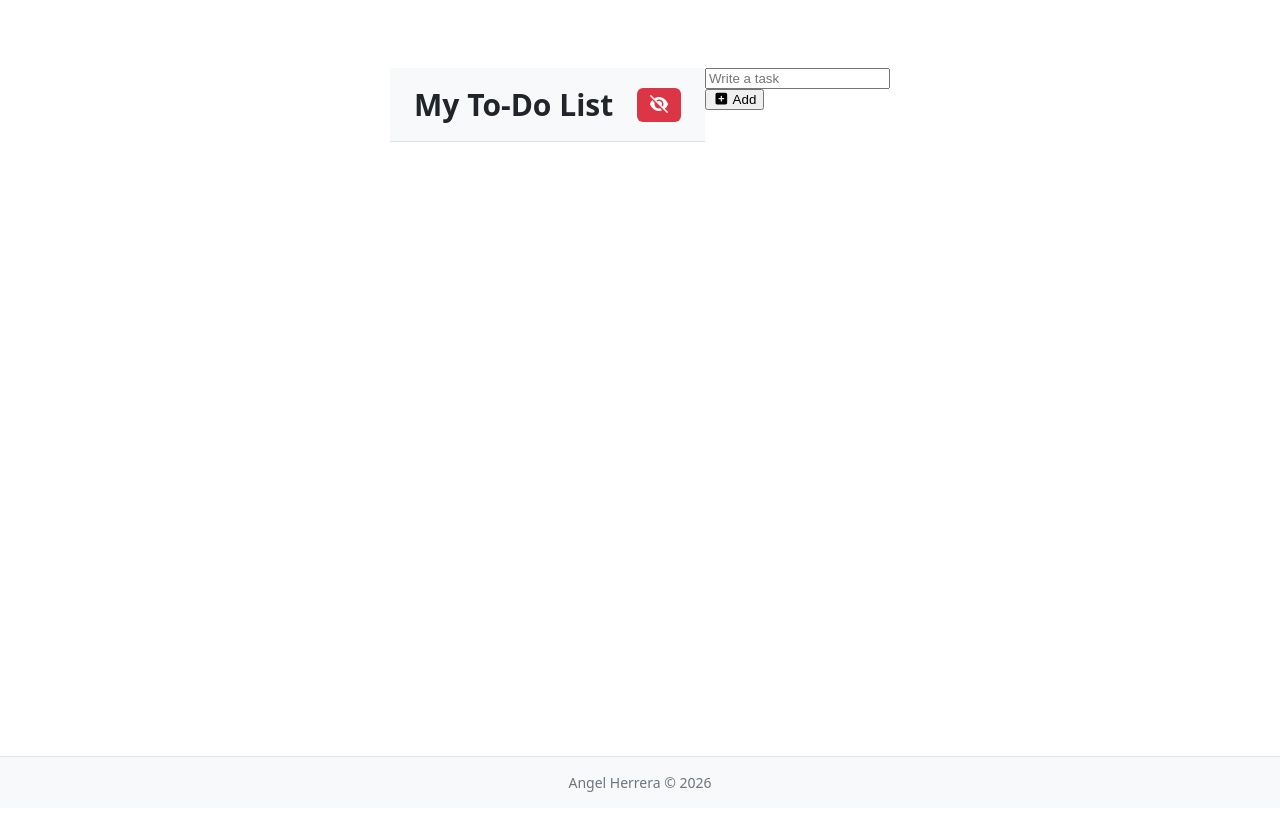
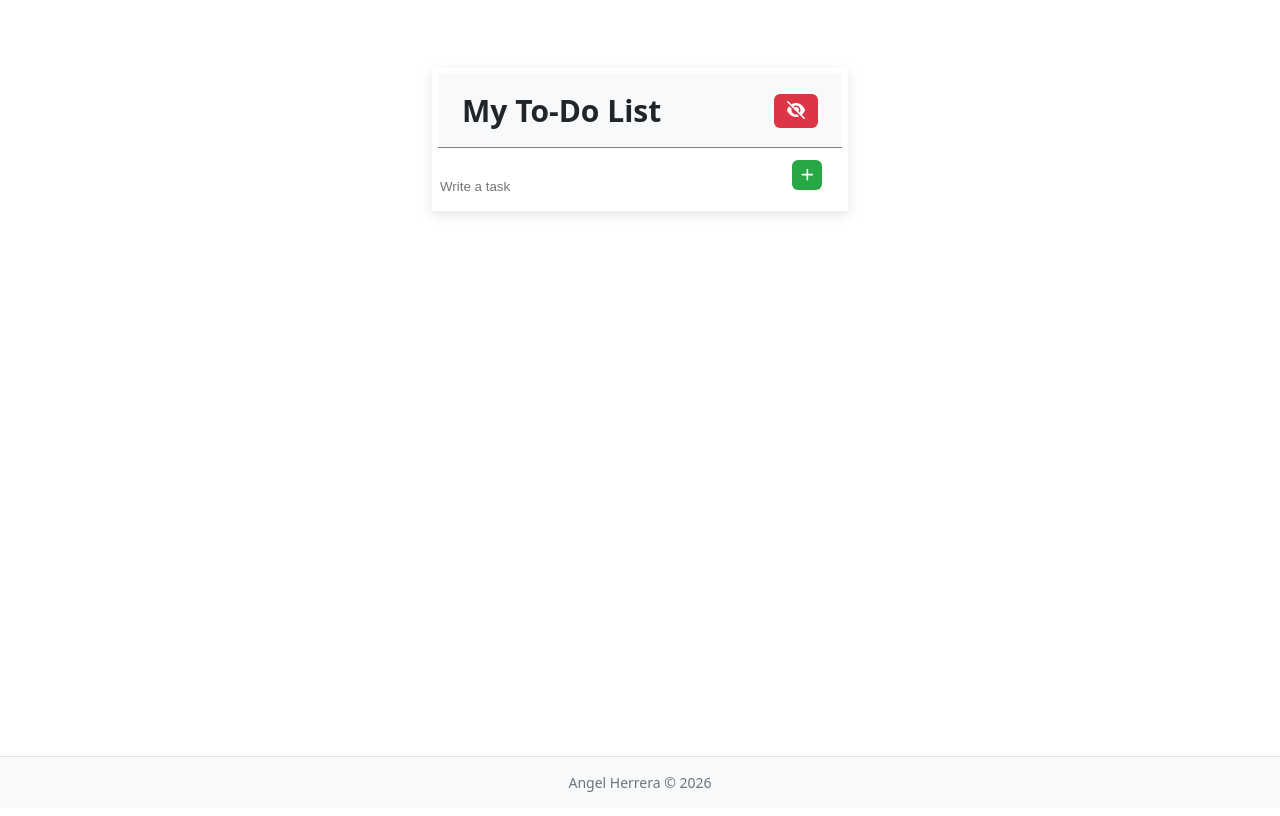
Before and after one commit to herreraayalaangeljair-dev/To-Do-List, a React (Create React App) app: page / in a window 1280 px wide. Built offline with nearby package versions, Linux system fonts and the light colour scheme.

Commit message:
Avances sobre el input y el boton

```diff
--- a/src/App.js
+++ b/src/App.js
@@ -4,8 +4,10 @@ import FormularioTareas from "./Components/FormularioTareas";
 const App = () => {
     return (
         <div className="container">
-            <div className="header-container">
-                <Header />
+            <div className="to-do-list-container">
+                <div className="header-container">
+                    <Header />
+                </div>
                 <FormularioTareas />
             </div>
             <footer className="footer">
--- a/src/Components/FormularioTareas.js
+++ b/src/Components/FormularioTareas.js
@@ -1,5 +1,5 @@
 import { FontAwesomeIcon } from '@fortawesome/react-fontawesome';
-import { faSquarePlus } from '@fortawesome/free-solid-svg-icons';
+import { faPlus } from '@fortawesome/free-solid-svg-icons';
 const FormularioTareas = () => {
 
     return (
@@ -12,7 +12,7 @@ const FormularioTareas = () => {
                 <button
                     type="submit"
                     className="Formulario-Tareas-btn">
-                    <FontAwesomeIcon icon={faSquarePlus} /> Add
+                    <FontAwesomeIcon icon={faPlus} />
                 </button>
             </form>
         </div>
--- a/src/Style/AppStyle.css
+++ b/src/Style/AppStyle.css
@@ -6,11 +6,18 @@
     flex-direction: column;
 }
 
+
+.to-do-list-container {
+    background-color: #ffffff;
+    padding: 6px;
+    box-shadow: 0 4px 12px rgba(0, 0, 0, 0.1);
+    margin-top: 60px;
+}
+
 .header-container {
     width: 100%;
     max-width: 500px;
     display: flex;
-    margin-top: 60px;
 }
 
 .header {
@@ -22,7 +29,7 @@
     gap: 20px;
     padding: 16px 24px;
     background-color: #f8f9fa;
-    border-bottom: 1px solid #dee2e6;
+    border-bottom: 1px solid gray;
     font-family: system-ui, -apple-system, sans-serif;
 }
 
@@ -58,10 +65,50 @@
     background-color: #ac202f;
 }
 
+
+.Formulario-Tareas {
+    width: 100%;
+    max-width: 800px;
+    display: flex;
+    flex-direction: row;
+    gap: 25px;
+    margin-top: 20px;
+    position: relative;
+}
+
+
+.Formulario-Tareas-input {
+    width: 400px;
+    height: 35px;
+    border: none;
+}
+
+.Formulario-Tareas-input:focus {
+    outline: none;
+    border-bottom: 2px solid #28a745;
+}
+
+
+.Formulario-Tareas-btn {
+    width: 30px;
+    height: 30px;
+    border: none;
+    border-radius: 6px;
+    color: white;
+    background-color: #28a745;
+    position: absolute;
+    cursor: pointer;
+    right: 20px;
+    bottom: 15px;
+}
+
+.Formulario-Tareas-btn:hover {
+    background-color: #206a2e;
+}
+
 .footer {
     width: 100%;
     margin-top: auto;
-    /* ESTO ES LA CLAVE: Empuja el footer hasta abajo */
     padding: 16px;
     background-color: #f8f9fa;
     border-top: 1px solid #dee2e6;
```
